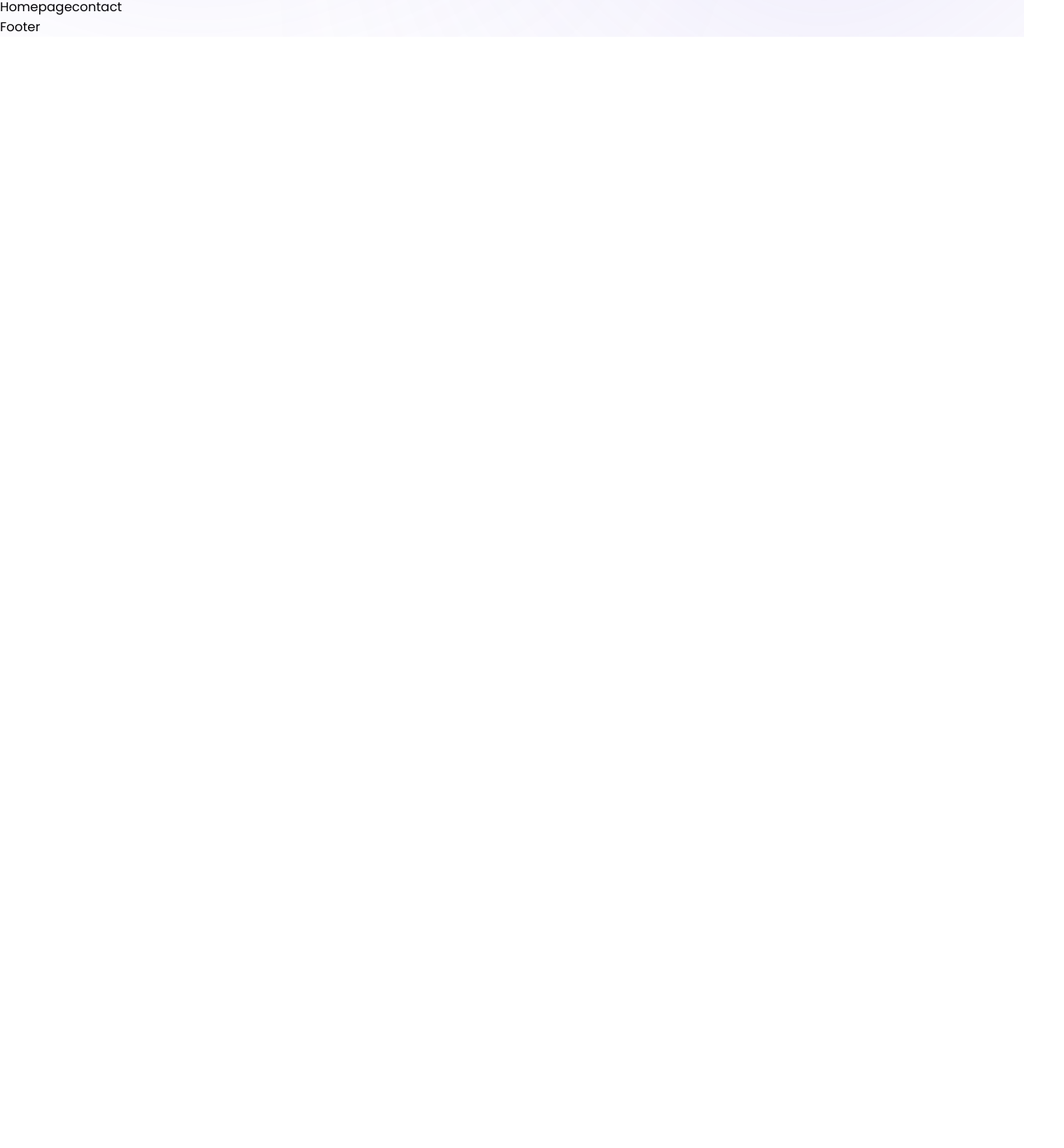
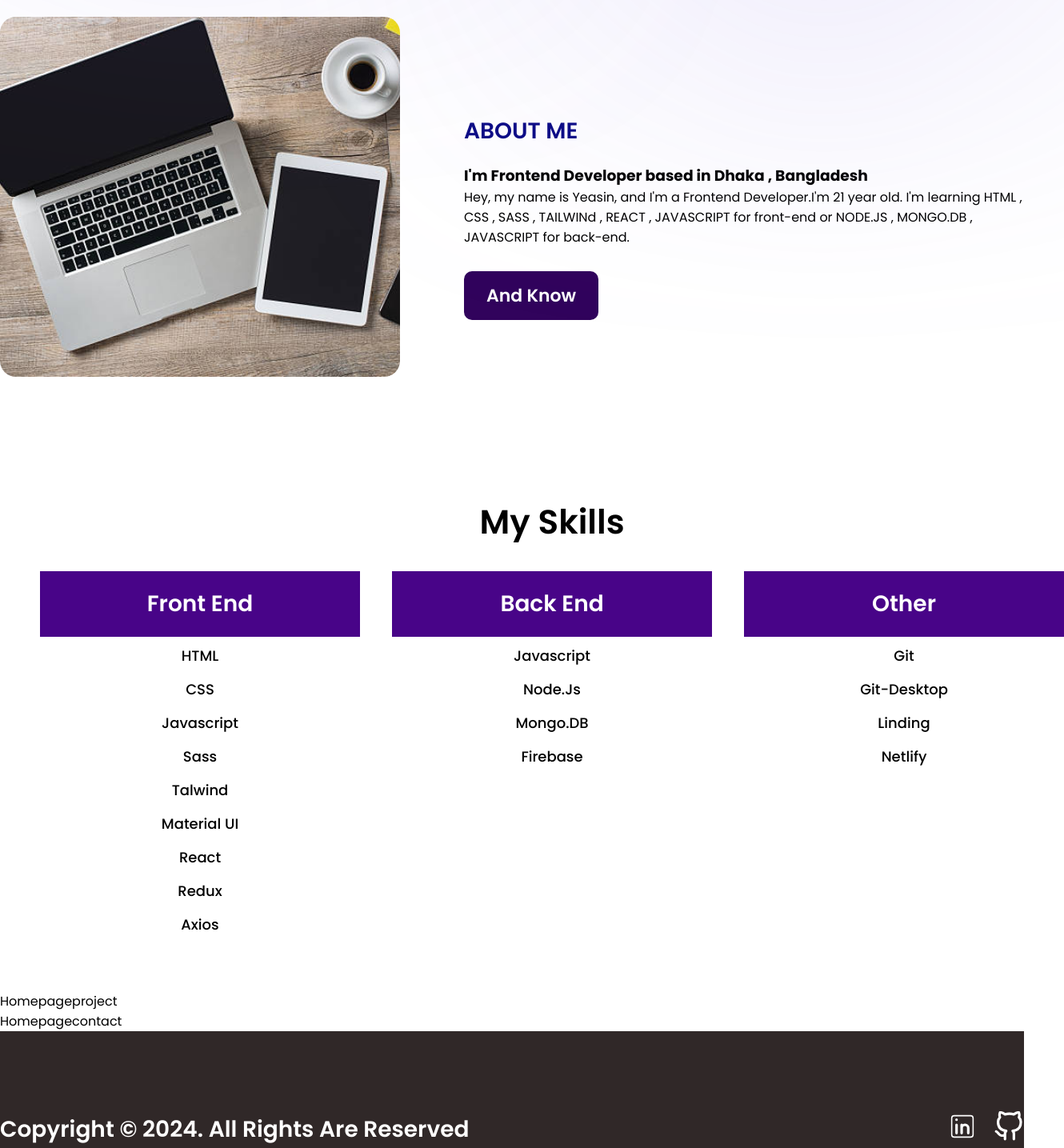
Before and after one commit to yeasin5060/my-frontend-portfolio, a React (Vite) app: page / in a window 1280 px wide. Shown: the part 789-2224 px from the top of the page at 80% size, 1330 px wide, since content can reach past the window. Before the commit the page ends 835 px from the top, so only its background shows below. Built offline with nearby package versions, Linux system fonts and the light colour scheme.

Commit message:
add homepageabout and homepageskill

```diff
--- /dev/null
+++ b/src/Layouts/Footer/Footer.css
@@ -0,0 +1,35 @@
+#footer{
+    padding: 100px 0;
+    background: #302828;
+}
+.footer_wrapper{
+    display: flex;
+    align-items: center;
+    justify-content: space-between;
+    flex-wrap: wrap;
+    column-gap: 100px;
+}
+.footer_wrapper_copyright_contant{
+    font-size: 28px;
+    font-weight: 600;
+    color: #fff;
+    text-transform: capitalize;
+    line-height: 150%;
+}
+.footer_wrapper_icon_box{
+    display: flex;
+    align-items: center;
+    justify-content: right;
+    column-gap: 20px;
+}
+.footer_wrapper_icon{
+    font-size: 38px;
+    font-weight: 500;
+    color: #fff;
+    cursor: pointer;
+    transition: all linear 0.3s;
+}
+.footer_wrapper_icon:hover{
+    color: rgb(10, 168, 168);
+    transform: translateY(-10px);
+}
--- a/src/Layouts/Footer/Footer.jsx
+++ b/src/Layouts/Footer/Footer.jsx
@@ -1,8 +1,25 @@
 import React from 'react'
+import Heading from '../../utilities/Heading/Heading';
+import { Link } from 'react-router-dom';
+import { CiLinkedin } from "react-icons/ci";
+import { FiGithub } from "react-icons/fi";
+import './Footer.css'
 
 function Footer() {
   return (
-    <div>Footer</div>
+    <section id='footer'>
+      <div className='container'>
+        <div className='footer_wrapper'>
+          <div className='footer_wrapper_copyright_box'>
+              <Heading level="h4" text="Copyright © 2024. All rights are reserved" className="footer_wrapper_copyright_contant"/>
+          </div>
+          <div className='footer_wrapper_icon_box'>
+            <Link to = "https://www.linkedin.com/feed/" target='blank'><CiLinkedin className='footer_wrapper_icon' /></Link>
+            <Link to = "https://github.com/" target='blank'><FiGithub className='footer_wrapper_icon'/></Link>
+          </div>
+        </div>
+      </div>
+   </section>
   )
 }
 
--- /dev/null
+++ b/src/pages/Homepage/Homepageabout/Homepageabout.css
@@ -0,0 +1,66 @@
+#homeabout{
+    padding: 100px 0 50px 0;
+}
+.homeabout_wrapper{
+    display: flex;
+    align-items: center;
+    justify-content: space-between;
+    column-gap: 80px;
+}
+.homeabot_wrapper_image_box{
+    width: 500px;
+    height: 500px;
+    border-radius: 20px;
+}
+.homeabot_wrapper_image_box img{
+    width: 100%;
+    height: 90%;
+    object-fit: cover;
+    border-radius: 20px;
+}
+.homeabot_wrapper_contant_box{
+    text-align: left;
+    width: 700px;
+}
+.homeabot_wrapper_contant_nanohead{
+    font-size: 28px;
+    font-weight: 600;
+    color: rgb(12, 12, 133);
+    text-transform: uppercase;
+    line-height: 150%;
+    margin-bottom: 20px;
+}
+.homeabot_wrapper_contant_head{
+    font-size: 42px;
+    font-weight: 600;
+    color:#000;
+    line-height: 150%;
+    margin-bottom: 30px;
+}
+.homeabot_wrapper_contant_pera{
+    font-size: 18px;
+    font-weight: 400;
+    color:#1f1d1dcb;
+    line-height: 150%;
+}
+.homeabot_wrapper_contant_link_box{
+    margin-top: 30px;
+    text-align: left;
+    display: flex;
+    justify-content: left;
+    align-items: center;
+}
+.homeabot_wrapper_contant_link{
+    font-size: 22px;
+    font-weight: 600;
+    color: #fff;
+    padding: 14px 28px;
+    cursor: pointer;
+    background:rgb(49, 3, 92);
+    border-radius: 10px;
+    text-transform: capitalize;
+    transition: all linear 0.3s;
+}
+.homeabot_wrapper_contant_link:hover{
+    background: rgb(85, 4, 161);
+}
--- a/src/pages/Homepage/Homepageabout/Homepageabout.jsx
+++ b/src/pages/Homepage/Homepageabout/Homepageabout.jsx
@@ -1,8 +1,28 @@
-import React from 'react'
+import React from 'react';
+import Heading from '../../../utilities/Heading/Heading';
+import { Link } from 'react-router-dom';
+import laptop from '../../../images/laptop.jpg';
+import './Homepageabout.css'
 
 function Homepageabout() {
   return (
-    <div>Homepageabout</div>
+    <section id='homeabout'>
+        <div className='container'>
+          <div className='homeabout_wrapper'>
+            <div className='homeabot_wrapper_image_box'>
+              <img src={laptop} alt="not found" />
+            </div>
+            <div className='homeabot_wrapper_contant_box'>
+              <Heading level="h4" text="ABOUT ME" className="homeabot_wrapper_contant_nanohead"/>
+              <Heading level="h3" text="I'm Frontend Developer based in Dhaka , Bangladesh" style="homeabot_wrapper_contant_head"/>
+              <Heading level="p" text="Hey, my name is Yeasin, and I'm a Frontend Developer.I'm 21 year old. I'm learning HTML , CSS , SASS , TAILWINd , REACT , JAVASCRIPT for front-end or NODE.JS , MONGO.DB , JAVASCRIPT for back-end. " style="homeabot_wrapper_contant_pera"/>
+              <div className='homeabot_wrapper_contant_link_box'>
+                <Link to = "about" className='homeabot_wrapper_contant_link'>And Know</Link>
+              </div>
+            </div>
+          </div>
+        </div>
+   </section>
   )
 }
 
--- /dev/null
+++ b/src/pages/Homepage/Homepageskill/Homepageskill.css
@@ -0,0 +1,65 @@
+#homeskill{
+    padding: 50px;
+    background:#fff;
+}
+.homeskill_wrapper{
+    margin-bottom: 0px;
+}
+.homeskill_wrapper_heading{
+    font-size: 42px;
+    font-weight: 600;
+    color:#000;
+    text-transform: capitalize;
+    text-align: center;
+    line-height: 150%;
+    margin-bottom: 30px;
+}
+.homeskill_wrapper_flex{
+    display: flex;
+    flex-wrap: wrap;
+    justify-content: space-between;
+    column-gap: 40px;
+}
+.homeskill_wrapper_box{
+    width: 400px;
+    border-radius: 10px;
+    background: #fff;
+    transition: all linear 0.3s;
+}
+.homeskill_wrapper_box:hover{
+    transform: translateY(-10px);
+    -webkit-box-shadow: 0px 0px 7px 0px rgba(0,0,0,0.75);
+    -moz-box-shadow: 0px 0px 7px 0px rgba(0,0,0,0.75);
+    box-shadow: 0px 0px 7px 0px rgba(0,0,0,0.75);
+}
+.homeskill_wrapper_head_box{
+    width: 100%;
+    text-align: center;
+    padding: 20px 0;
+    background: rgb(72, 4, 136);
+}
+.homeskill_wrapper_head{
+    font-size: 28px;
+    font-weight: 600;
+    color:#fff;
+    text-transform: capitalize;
+    line-height: 150%;
+}
+.homeskill_wrapper_nanohead{
+    font-size: 18px;
+    font-weight: 500;
+    color: #000;
+    text-transform: capitalize;
+}
+.homeskill_wrapper_head_lag_box_flex{
+    display: flex;
+    justify-content: center;
+    align-items: center;
+    flex-direction: column;
+    row-gap: 15px;
+    margin: 10px 0 20px 0;
+}
+.homeskill_wrapper_details_box{
+    margin: 50px 0 20px 0;
+    text-align: center;
+}
--- a/src/pages/Homepage/Homepageskill/Homepageskill.jsx
+++ b/src/pages/Homepage/Homepageskill/Homepageskill.jsx
@@ -1,8 +1,69 @@
 import React from 'react'
+import Heading from '../../../utilities/Heading/Heading';
+import './Homepageskill.css'
 
 function Homepageskill() {
+  let arraylag = [
+    {
+        id : 1,
+        lagtype : "Front End",
+        lagone : "HTML",
+        lagtwo: "CSS",
+        lagthree: "Javascript",
+        lagfour:"Sass",
+        lagfive: "talwind",
+        lagsix: "Material UI",
+        lagseven:"React",
+        lageight:"Redux",
+        lagnine : "Axios"
+    },
+    {
+        id : 2,
+        lagtype : "Back End",
+        lagone : "Javascript",
+        lagtwo: "Node.Js",
+        lagthree: "Mongo.DB",
+        lagfour:"Firebase",
+    },
+    {
+        id :3 ,
+        lagtype : "Other",
+        lagone : "Git",
+        lagtwo: "Git-Desktop",
+        lagthree: "Linding",
+        lagfour:"Netlify",
+    },
+]
   return (
-    <div>Homepageskill</div>
+    <section id='homeskill'>
+      <div className='container'>
+        <div className='homeskill_wrapper'>
+          <Heading level="h3" text="My Skills" className="homeskill_wrapper_heading"/>
+        <div className='homeskill_wrapper_flex'>
+          {
+            arraylag.map((item,indexd)=>(
+              <div key={indexd} className='homeskill_wrapper_box'>
+                <div className='homeskill_wrapper_head_box'>
+                  <Heading level="h3" text={item.lagtype} className="homeskill_wrapper_head"/>
+                </div>
+                <div className='homeskill_wrapper_head_lag_box_flex'>
+                  <Heading level="h4" text={item.lagone} className="homeskill_wrapper_nanohead"/>
+                  <Heading level="h4" text={item.lagtwo} className="homeskill_wrapper_nanohead"/>
+                  <Heading level="h4" text={item.lagthree} className="homeskill_wrapper_nanohead"/>
+                  <Heading level="h4" text={item.lagfour} className="homeskill_wrapper_nanohead"/>
+                  <Heading level="h4" text={item.lagfive} className="homeskill_wrapper_nanohead"/>
+                  <Heading level="h4" text={item.lagsix} className="homeskill_wrapper_nanohead"/>
+                  <Heading level="h4" text={item.lagseven} className="homeskill_wrapper_nanohead"/>
+                  <Heading level="h4" text={item.lageight} className="homeskill_wrapper_nanohead"/>
+                  <Heading level="h4" text={item.lagnine} className="homeskill_wrapper_nanohead"/>
+                </div>
+              </div>
+            ))
+          }
+        </div>
+      </div>
+    </div>
+   </section>
   )
 }
 
```
Also changed, not shown: 1 other file (tests, documents, lock files or other folders).
